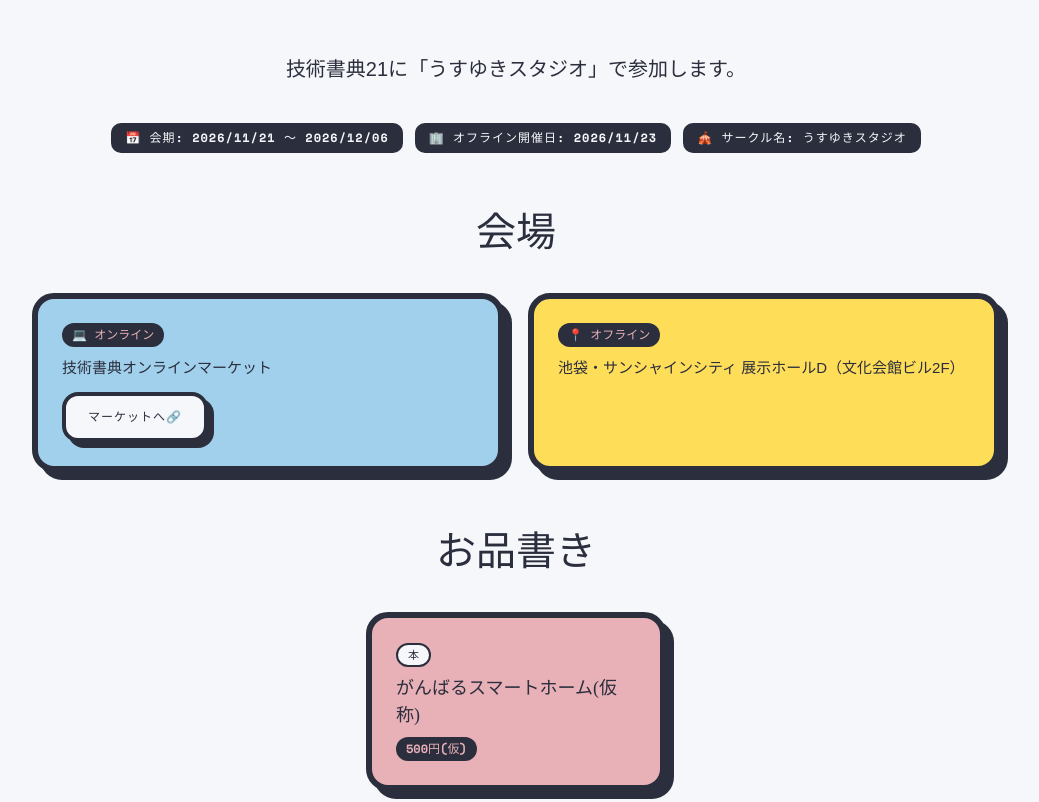
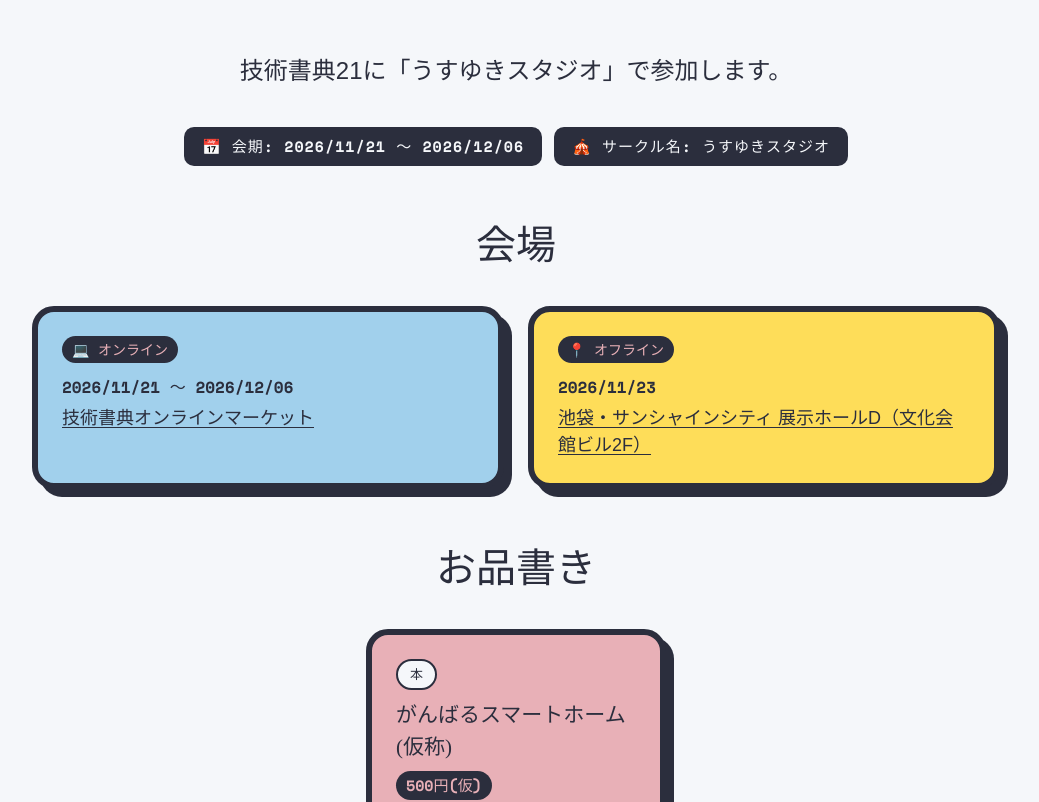
Before and after one commit to usuyuki/portfolio_2023_spring, a SvelteKit app: page /events/techbookfest21 in a window 1280 px wide. Shown: the part 380-1182 px from the top of the page, without its empty margins (124-1163 px from the left). Built offline with nearby package versions, Linux system fonts and the light colour scheme; a web font is replaced by a local one.

Commit message:
fix リンク埋め込み

```diff
--- a/src/routes/events/techbookfest21/+page.svelte
+++ b/src/routes/events/techbookfest21/+page.svelte
@@ -7,15 +7,15 @@
 
 	const info = [
 		{ emoji: "📅", label: "会期", value: "2026/11/21 〜 2026/12/06" },
-		{ emoji: "🏢", label: "オフライン開催日", value: "2026/11/23" },
 		{ emoji: "🎪", label: "サークル名", value: "うすゆきスタジオ" },
 	];
 
-	// オンライン/オフラインの2会場があるので情報タグとは分けて並記する
+	// オンラインとオフラインで開催日が違うので、会場ごとに日付を持たせる
 	const venues = [
 		{
 			emoji: "💻",
 			label: "オンライン",
+			date: "2026/11/21 〜 2026/12/06",
 			name: "技術書典オンラインマーケット",
 			link: "https://techbookfest.org/market",
 			bg: "bg-blue",
@@ -23,8 +23,9 @@
 		{
 			emoji: "📍",
 			label: "オフライン",
+			date: "2026/11/23",
 			name: "池袋・サンシャインシティ 展示ホールD（文化会館ビル2F）",
-			link: null,
+			link: "https://maps.app.goo.gl/Jv1TPHVebEDhiPtu5",
 			bg: "bg-yellow",
 		},
 	];
@@ -43,7 +44,7 @@
 <NormalHead title="技術書典21" description="技術書典21の参加情報とお品書き" />
 <NormalPageTitle title="技術書典21" tag="EVENT" />
 
-<p class="text-center text-xl mt-4 mb-10">
+<p class="text-center text-2xl mt-4 mb-10">
 	技術書典21に<br class="md:hidden" />「うすゆきスタジオ」で参加します。
 </p>
 
@@ -63,16 +64,13 @@
 		{#each venues as venue}
 			<div class="box venue-box {venue.bg}">
 				<span class="tag venue-label">{venue.emoji} {venue.label}</span>
-				<p class="venue-name">{venue.name}</p>
-				{#if venue.link !== null}
-					<a
-						href={venue.link}
-						target="_blank"
-						rel="noopener noreferrer"
-						use:pressEasing
-						class="btn-rpg small bg-white mt-3">マーケットへ🔗</a
-					>
-				{/if}
+				<p class="venue-date">{venue.date}</p>
+				<a
+					href={venue.link}
+					target="_blank"
+					rel="noopener noreferrer"
+					class="venue-name venue-link">{venue.name}</a
+				>
 			</div>
 		{/each}
 	</div>
@@ -121,7 +119,8 @@
 	}
 	.info-tag {
 		font-family: var(--tag-font);
-		font-size: 12px;
+		font-size: 15px;
+		padding: 8px 18px;
 	}
 	.venue-box {
 		display: flex;
@@ -131,16 +130,27 @@
 	}
 	.tag.venue-label {
 		font-family: var(--tag-font);
-		font-size: 12px;
+		font-size: 14px;
 		color: var(--pink);
 		background: var(--black);
 		display: inline-block;
 		padding: 3px 10px;
 		border-radius: 999px;
 	}
+	.venue-date {
+		font-family: var(--tag-font);
+		font-size: 16px;
+		margin: 12px 0 0;
+	}
 	.venue-name {
-		font-size: 15px;
-		margin: 10px 0 0;
+		font-size: 18px;
+		margin: 6px 0 0;
+	}
+	/* ボタンをやめた分、リンクであることが見た目で分かるよう下線を引く */
+	.venue-link {
+		display: inline-block;
+		text-decoration: underline;
+		text-underline-offset: 3px;
 	}
 	/* 1点のときにカードが横長に伸びないよう幅の上限を決めて中央に寄せる */
 	.items-grid {
@@ -155,20 +165,20 @@
 	/* 金額タグ(塗り)と役割が違うので枠線にして見分けられるようにする */
 	.tag.genre {
 		font-family: var(--tag-font);
-		font-size: 11px;
+		font-size: 13px;
 		display: inline-block;
-		padding: 2px 10px;
+		padding: 4px 12px;
 		border: 2px solid var(--black);
 		border-radius: 999px;
 		background: var(--white);
 	}
 	.item-box h3 {
-		font-size: 18px;
-		margin: 8px 0 0;
+		font-size: 21px;
+		margin: 10px 0 0;
 	}
 	.tag.price {
 		font-family: var(--tag-font);
-		font-size: 12px;
+		font-size: 15px;
 		color: var(--pink);
 		background: var(--black);
 		display: inline-block;
@@ -177,7 +187,7 @@
 		margin-top: 8px;
 	}
 	.item-box p {
-		font-size: 14px;
+		font-size: 16px;
 		margin: 0;
 	}
 </style>
```
